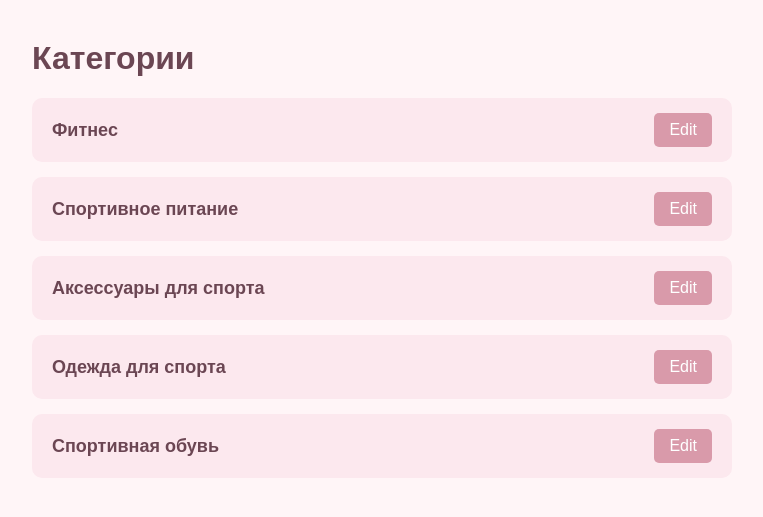
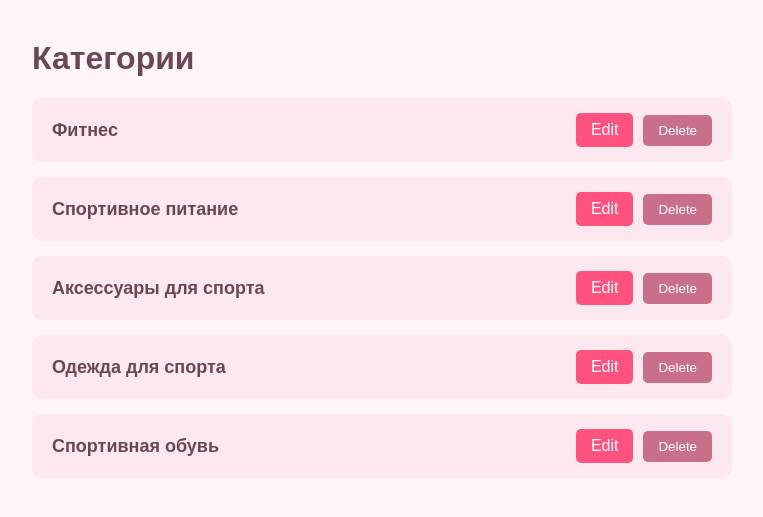
Before and after one commit to sadralievaakylai-ux/Online_store, a Django app: page /categories in a window 1280 px wide. Shown: the part 68-585 px from the top of the page, without its empty margins (8-771 px from the left). Run offline with Django 5.2, Linux system fonts and the light colour scheme; data comes from the database, SQL or seed files in the repository.

Commit message:
Add category deletion

```diff
--- a/webapp/static/css/style.css
+++ b/webapp/static/css/style.css
@@ -153,7 +153,7 @@ main {
 }
 
 .edit-button {
-    background-color: #d99aaa;
+    background-color: #ff527e;
     color: white;
     padding: 8px 15px;
     border-radius: 5px;
@@ -163,3 +163,23 @@ main {
 .edit-button:hover {
     background-color: #c78196;
 }
+
+.category-actions{
+    display: flex;
+    align-items: center;
+    gap: 10px;
+}
+
+.delete-button {
+    background-color: #c96f89;
+    color: white;
+    padding: 8px 15px;
+    border: none;
+    border-radius: 5px;
+    cursor: pointer;
+    font-family: Arial, sans-serif;
+}
+
+.delete-button:hover {
+    background-color: #b95875;
+}
--- a/webapp/templates/categories.html
+++ b/webapp/templates/categories.html
@@ -9,8 +9,18 @@
         <div class="category-card">
             <h2>{{ category.name }}</h2>
 
-            <a href="{% url 'category_edit' category.pk %}"
-               class="edit-button">Edit</a>
+            <div class="category-actions">
+                <a href="{% url 'category_edit' category.pk %}"
+                   class="edit-button">Edit</a>
+
+                <form method="POST"
+                      action="{% url 'category_delete' category.pk %}">
+                    {% csrf_token %}
+                    <button type="submit" class="delete-button">
+                        Delete
+                    </button>
+                </form>
+            </div>
         </div>
     {% endfor %}
 </div>
--- a/webapp/urls.py
+++ b/webapp/urls.py
@@ -1,5 +1,11 @@
 from django.urls import path
-from webapp.views import products_view, product_view, category_add_view, product_add_view, categories_view, category_edit_view
+from webapp.views import (products_view,
+                          product_view,
+                          category_add_view,
+                          product_add_view,
+                          categories_view,
+                          category_edit_view,
+                          category_delete_view)
 
 
 urlpatterns = [
@@ -10,4 +16,5 @@ urlpatterns = [
     path('products/add', product_add_view, name='product_add'),
     path('categories', categories_view, name='categories'),
     path('categories/<int:pk>/edit', category_edit_view, name='category_edit'),
+    path('categories/<int:pk>/delete', category_delete_view, name='category_delete'),
 ]
--- a/webapp/views.py
+++ b/webapp/views.py
@@ -68,3 +68,11 @@ def category_edit_view(request, pk):
         return redirect('categories')
 
     return render(request, 'category_edit.html', {'category': category})
+
+def category_delete_view(request, pk):
+    category = get_object_or_404(Category, pk=pk)
+
+    if request.method == 'POST':
+        category.delete()
+
+    return redirect('categories')
```
